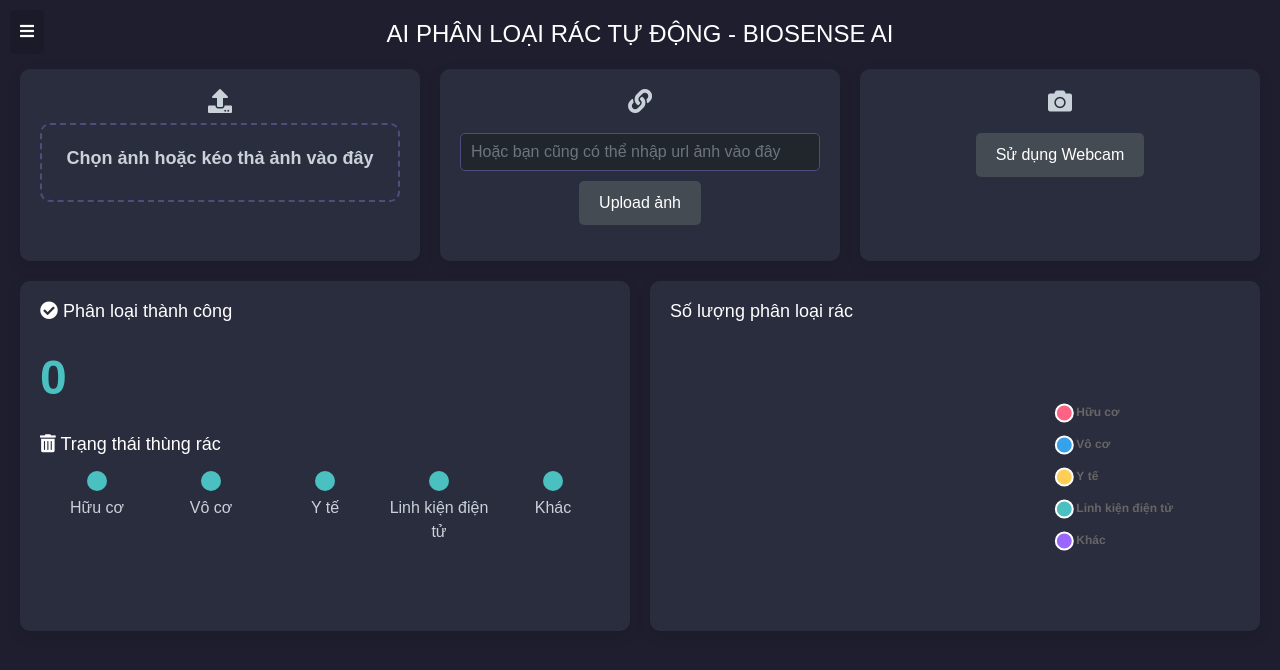
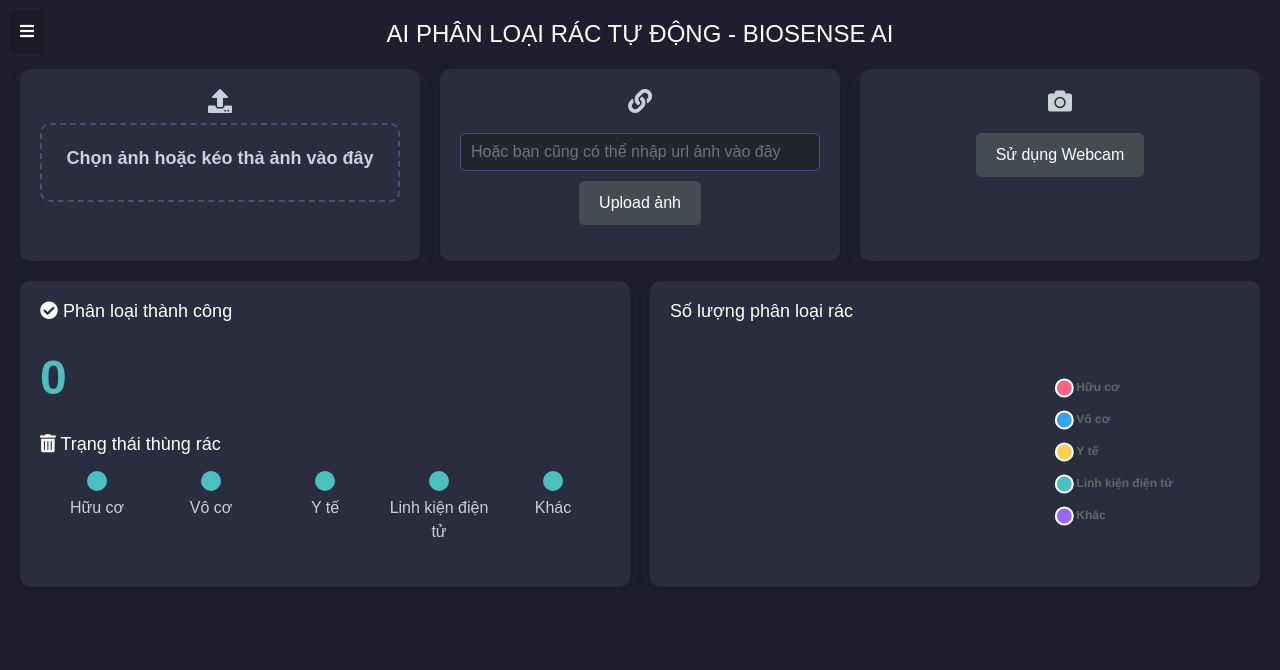
Before and after one commit to QuangquyNguyenvo/Project-Classification, a Flask app: page / in a window 1280 px wide. Shown: the top 670 px of the page. Run offline with Flask 3, Linux system fonts and the light colour scheme; some libraries are stand-ins or nearby versions.

Commit message:
tương thích màn pi hơn

```diff
--- a/vision_app/templates/index.html
+++ b/vision_app/templates/index.html
@@ -14,6 +14,7 @@
             font-family: 'Arial', sans-serif;
             margin: 0;
             padding: 0;
+            overflow-y: hidden;
         }
         .sidebar {
             position: fixed;
@@ -133,7 +134,7 @@
             color: #c9d1d9;
             box-shadow: 0 5px 15px rgba(0,0,0,0.1);
             margin-bottom: 20px;
-            height: 350px;
+            height: auto;
         }
         .card h3 {
             font-size: 18px;
@@ -150,11 +151,11 @@
         }
         .stats-section .card {
             flex: 1;
-            min-width: 250px;
+            min-width: auto;
         }
         #chart-container {
             width: 90%;
-            height: 280px;
+            height: 230px;
         }
         .toggle-btn {
             position: fixed;
```
